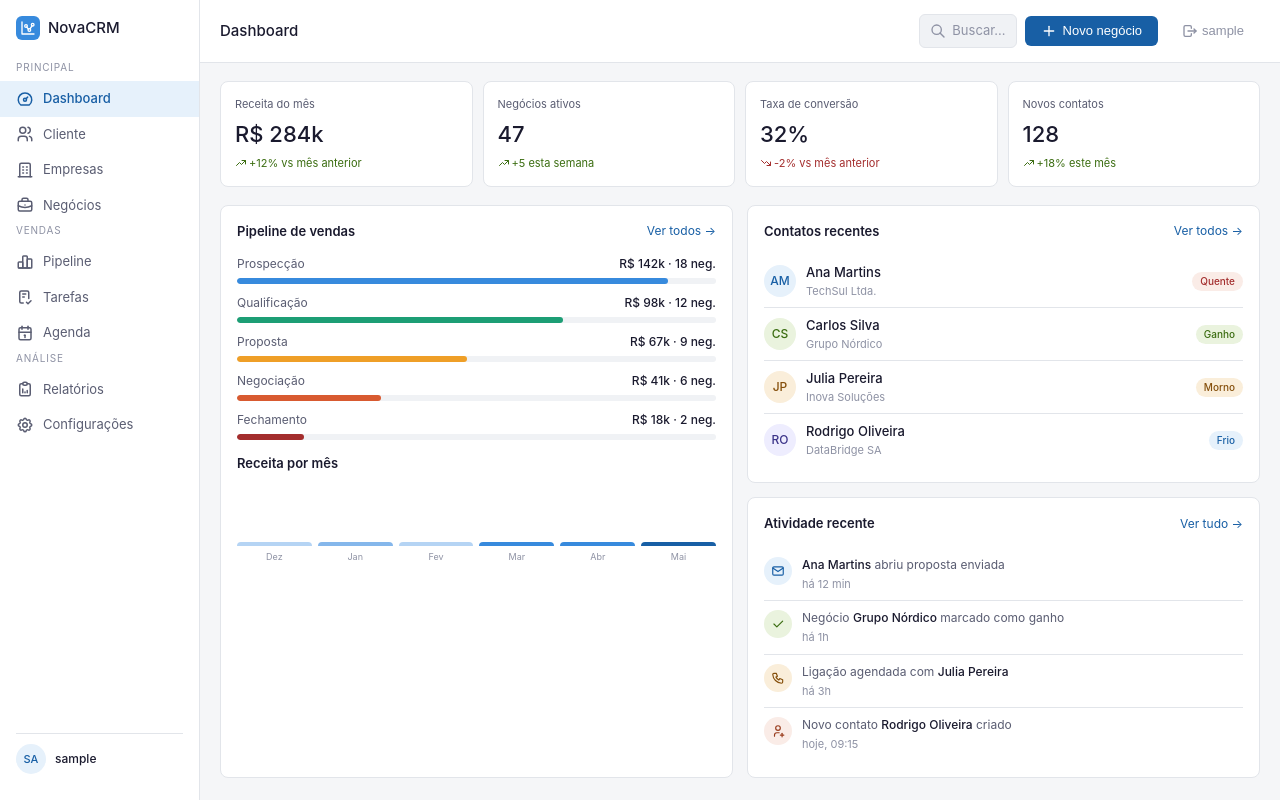
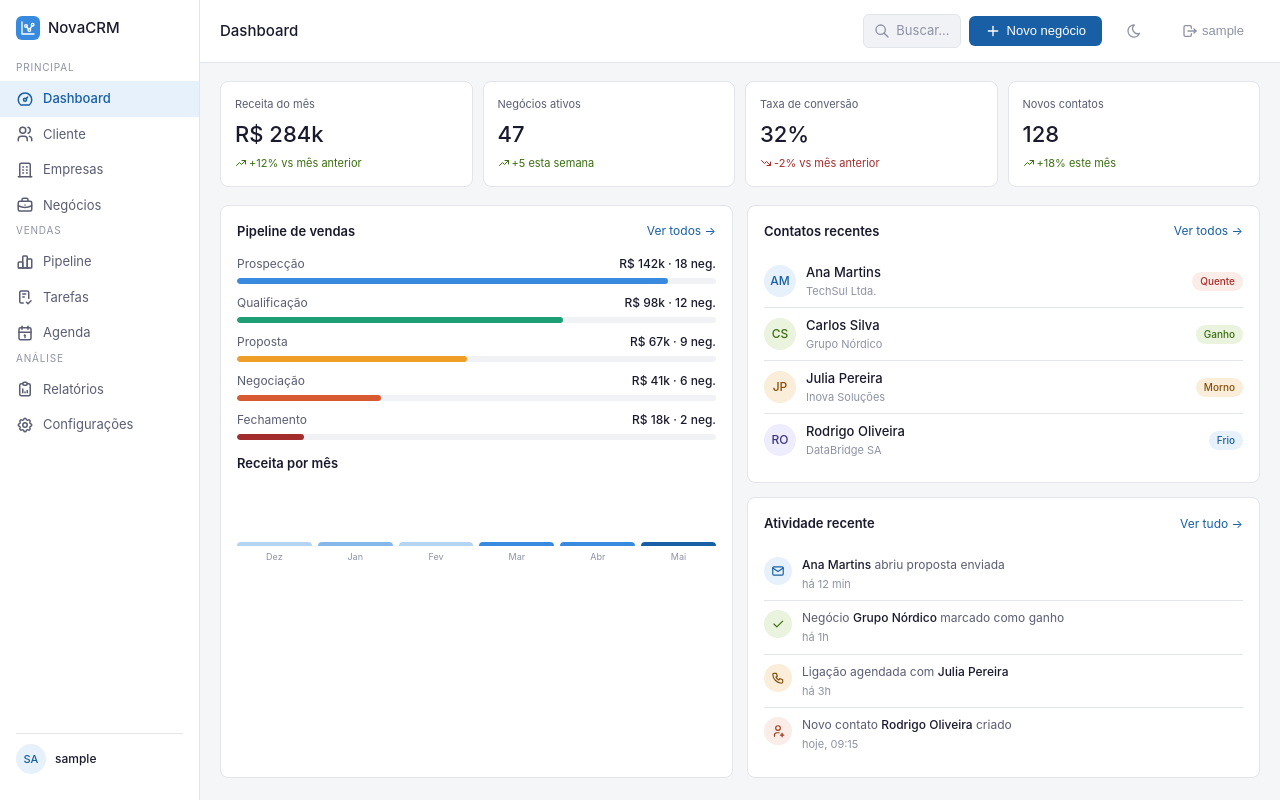
Before and after one commit to foxx054/CRM, a React (Vite) app in the folder crm-app/: page / in a window 1280 px wide. Built offline with nearby package versions, Linux system fonts and the light colour scheme; sample sign-in values are in the browser's storage.

Commit message:
feat: add dark mode toggle with ThemeContext

```diff
--- a/crm-app/src/App.tsx
+++ b/crm-app/src/App.tsx
@@ -1,5 +1,6 @@
 import { BrowserRouter, Routes, Route, Navigate } from "react-router-dom";
 import { AuthProvider, useAuth } from "./contexts/AuthContext";
+import { ThemeProvider } from "./contexts/ThemeContext";
 import Layout from "./components/Layout/Layout";
 import Login from "./pages/Login";
 import Dashboard from "./pages/Dashboard";
@@ -40,9 +41,11 @@ function AppRoutes() {
 export default function App() {
   return (
     <BrowserRouter>
-      <AuthProvider>
-        <AppRoutes />
-      </AuthProvider>
+      <ThemeProvider>
+        <AuthProvider>
+          <AppRoutes />
+        </AuthProvider>
+      </ThemeProvider>
     </BrowserRouter>
   );
 }
--- a/crm-app/src/components/Layout/Layout.css
+++ b/crm-app/src/components/Layout/Layout.css
@@ -183,6 +183,23 @@
   background: none;
 }
 
+.btn-icon-only {
+  background: none;
+  border: none;
+  border-radius: var(--radius);
+  color: var(--text-muted);
+  cursor: pointer;
+  padding: 6px;
+  display: flex;
+  align-items: center;
+  justify-content: center;
+}
+
+.btn-icon-only:hover {
+  background: var(--bg-tertiary);
+  color: var(--text-primary);
+}
+
 /* ── Content ── */
 .content {
   padding: 18px 20px;
--- a/crm-app/src/components/Layout/Layout.tsx
+++ b/crm-app/src/components/Layout/Layout.tsx
@@ -1,7 +1,8 @@
 import { Outlet, useLocation, useNavigate } from "react-router-dom";
 import Sidebar from "./Sidebar";
 import { useAuth } from "../../contexts/AuthContext";
-import { IconSearch, IconPlus, IconLogout } from "@tabler/icons-react";
+import { useTheme } from "../../contexts/ThemeContext";
+import { IconSearch, IconPlus, IconLogout, IconMoon, IconSun } from "@tabler/icons-react";
 import "./Layout.css";
 
 const pageTitles: Record<string, string> = {
@@ -20,6 +21,7 @@ export default function Layout() {
   const location = useLocation();
   const navigate = useNavigate();
   const { logout, user } = useAuth();
+  const { theme, toggle: toggleTheme } = useTheme();
   const title = pageTitles[location.pathname] || "CRM";
 
   return (
@@ -37,6 +39,9 @@ export default function Layout() {
               <IconPlus size={16} />
               Novo negócio
             </button>
+            <button className="btn btn-icon-only" onClick={toggleTheme} title={theme === "light" ? "Modo escuro" : "Modo claro"}>
+              {theme === "light" ? <IconMoon size={16} /> : <IconSun size={16} />}
+            </button>
             <button className="btn btn-logout" onClick={logout} title="Sair">
               <IconLogout size={16} />
               {user?.username}
--- /dev/null
+++ b/crm-app/src/contexts/ThemeContext.tsx
@@ -0,0 +1,38 @@
+import { createContext, useContext, useEffect, useState, type ReactNode } from "react";
+
+type Theme = "light" | "dark";
+
+interface ThemeContextType {
+  theme: Theme;
+  toggle: () => void;
+}
+
+const ThemeContext = createContext<ThemeContextType | null>(null);
+
+export function ThemeProvider({ children }: { children: ReactNode }) {
+  const [theme, setTheme] = useState<Theme>(() => {
+    const stored = localStorage.getItem("crm_theme");
+    return stored === "dark" ? "dark" : "light";
+  });
+
+  useEffect(() => {
+    document.documentElement.setAttribute("data-theme", theme);
+    localStorage.setItem("crm_theme", theme);
+  }, [theme]);
+
+  function toggle() {
+    setTheme((t) => (t === "light" ? "dark" : "light"));
+  }
+
+  return (
+    <ThemeContext.Provider value={{ theme, toggle }}>
+      {children}
+    </ThemeContext.Provider>
+  );
+}
+
+export function useTheme() {
+  const ctx = useContext(ThemeContext);
+  if (!ctx) throw new Error("useTheme must be used within ThemeProvider");
+  return ctx;
+}
--- a/crm-app/src/styles/theme.css
+++ b/crm-app/src/styles/theme.css
@@ -27,3 +27,28 @@
   --shadow: 0 1px 2px rgba(0, 0, 0, 0.06);
   --shadow-lg: 0 4px 12px rgba(0, 0, 0, 0.1);
 }
+
+[data-theme="dark"] {
+  --bg-primary: #0f172a;
+  --bg-secondary: #1e293b;
+  --bg-tertiary: #334155;
+
+  --text-primary: #f1f5f9;
+  --text-secondary: #94a3b8;
+  --text-muted: #64748b;
+
+  --accent: #3b82f6;
+  --accent-hover: #2563eb;
+  --accent-light: rgba(59, 130, 246, 0.15);
+
+  --success: #22c55e;
+  --success-bg: rgba(34, 197, 94, 0.15);
+  --warning: #f59e0b;
+  --warning-bg: rgba(245, 158, 11, 0.15);
+  --danger: #ef4444;
+  --danger-bg: rgba(239, 68, 68, 0.15);
+
+  --border: #334155;
+  --shadow: 0 1px 3px rgba(0, 0, 0, 0.3);
+  --shadow-lg: 0 4px 12px rgba(0, 0, 0, 0.4);
+}
```
